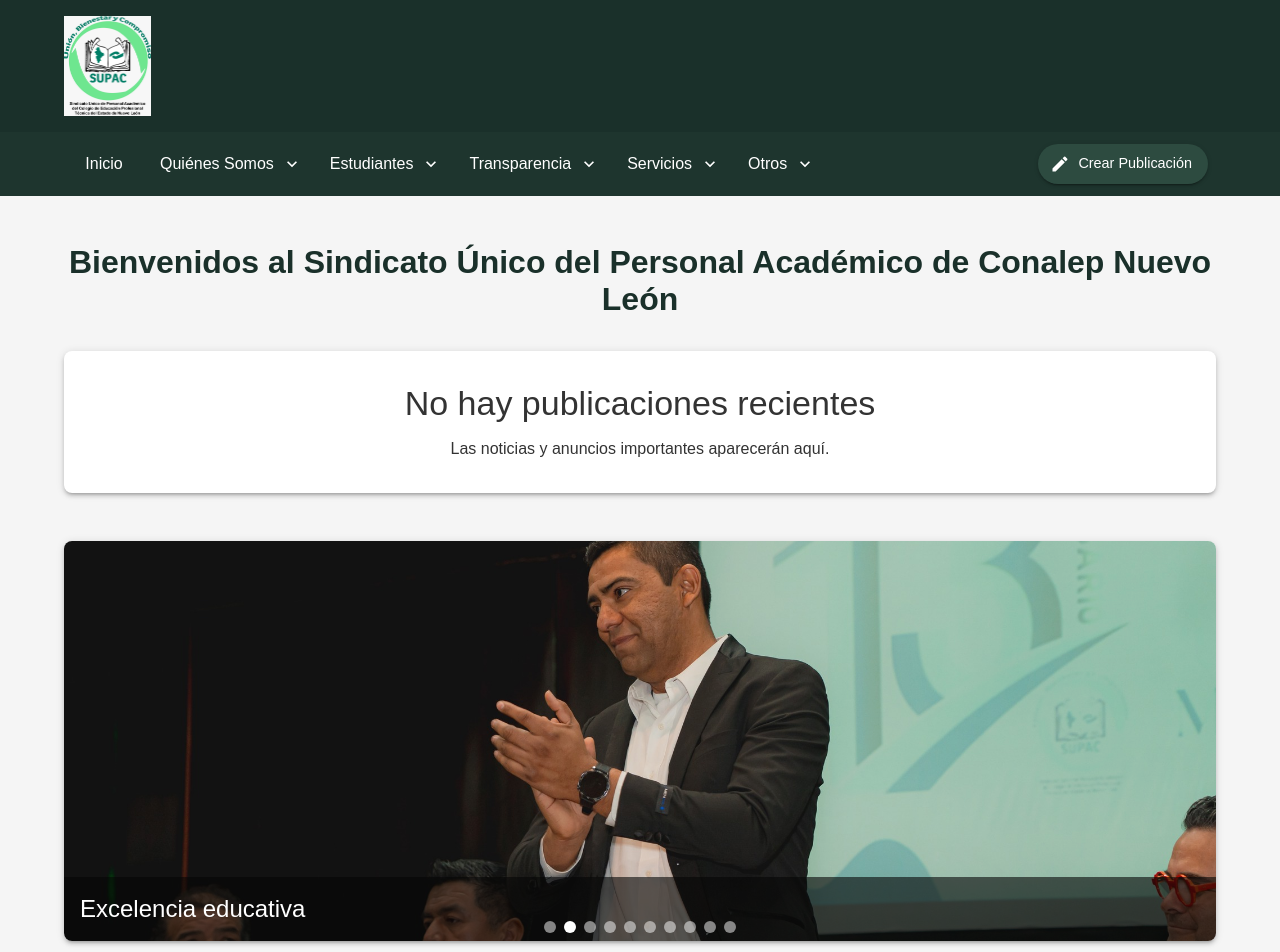
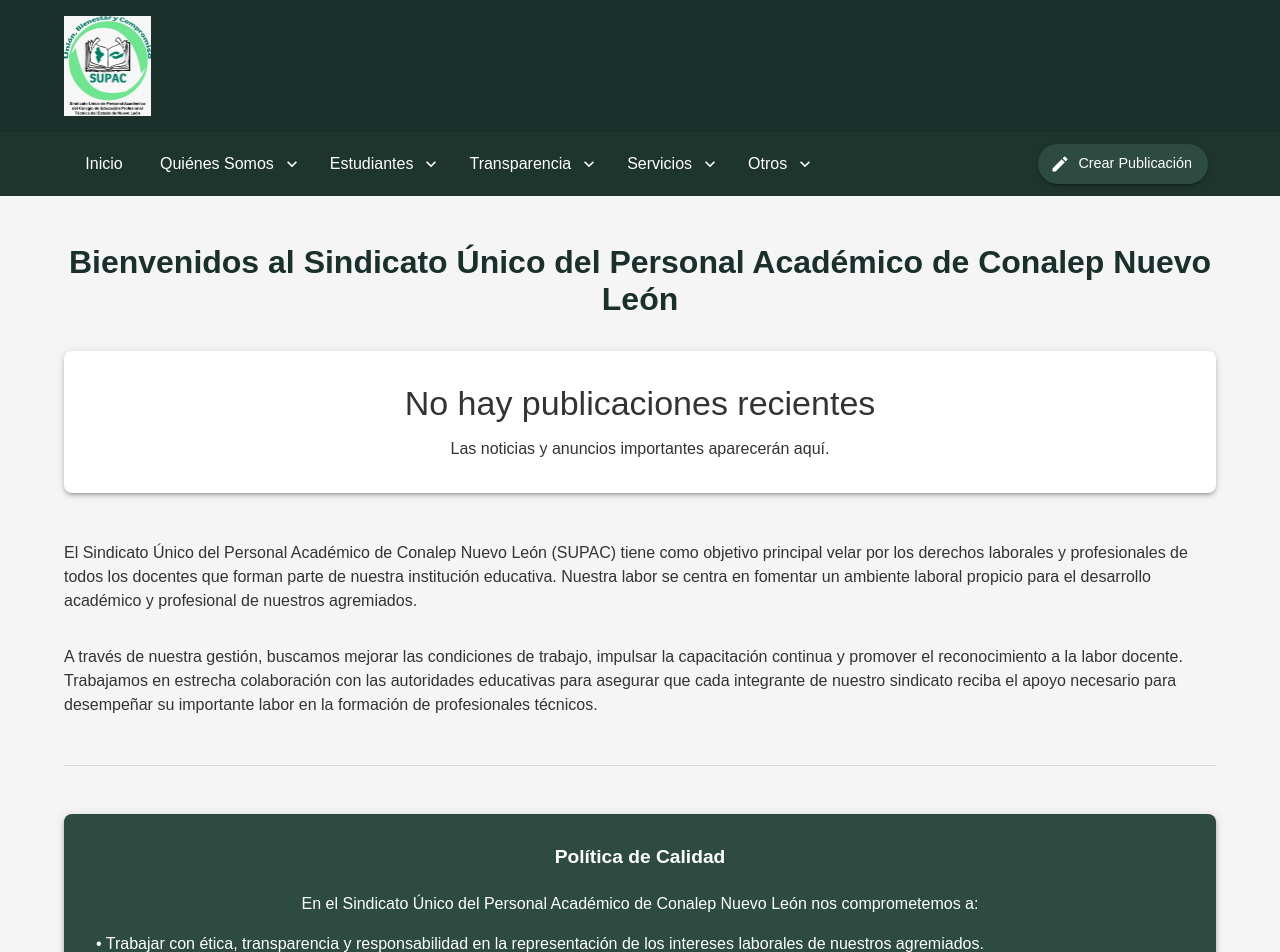
Before and after one commit to AngelIpina12/proyecto-sindicato, a React (Vite) app: page / in a window 1280 px wide. Shown: the top 952 px of the page. Built offline with nearby package versions, Linux system fonts and the light colour scheme.

Commit message:
Add cambios en estilos en pantalla de Crear Publicacion

```diff
--- a/src/pages/content/Home.jsx
+++ b/src/pages/content/Home.jsx
@@ -100,7 +100,7 @@
                 <NewsCarousel />
 
                 {/* Carrusel de imágenes */}
-                <Box
+                {/* <Box
                     sx={{
                         position: 'relative',
                         mb: 6,
@@ -147,7 +147,6 @@
                             </Box>
                         ))}
 
-                        {/* Controles del carrusel */}
                         <Box
                             className="carousel-controls"
                             sx={{
@@ -198,7 +197,6 @@
                             </Box>
                         </Box>
 
-                        {/* Indicadores del carrusel */}
                         <Box
                             sx={{
                                 position: 'absolute',
@@ -227,7 +225,7 @@
                             ))}
                         </Box>
                     </Paper>
-                </Box>
+                </Box> */}
 
                 {/* Información introductoria */}
                 <Typography variant="body1" paragraph sx={{ mb: 4 }}>
--- a/src/pages/content/PostDetail.jsx
+++ b/src/pages/content/PostDetail.jsx
@@ -97,12 +97,13 @@
               {post.title}
             </Typography>
 
-            <Box sx={{ display: 'flex', alignItems: 'center', mb: 3 }}>
+            <Box sx={{ display: 'flex', alignItems: 'center', mb: 3, }}>
               <Chip
                 icon={<CalendarTodayIcon />}
                 label={post.date ? formatDate(post.date) : 'Fecha no disponible'}
                 variant="outlined"
                 size="small"
+                sx={{ p: 2}}
               />
             </Box>
 
--- a/src/pages/layout/Navbar.jsx
+++ b/src/pages/layout/Navbar.jsx
@@ -94,9 +94,9 @@
 
 const StyledMenuItem = styled(MenuItem)(({ theme }) => ({
     color: '#ffffff',
-    transition: 'background-color 0.3s ease', // Transición suave
+    transition: 'background-color 0.3s ease',
     '&:hover': {
-        color: 'rgba(204, 204, 204, 0.74)', // Verde lima muy suave para submenús
+        color: 'rgba(204, 204, 204, 0.74)',
     },
 }));
 
@@ -107,8 +107,11 @@
     fontSize: '0.9rem',
     borderRadius: '20px',
     padding: theme.spacing(0.5, 2),
+    transition: 'background-color 0.3s ease, transform 0.2s ease',
     '&:hover': {
+        color: 'rgba(204, 204, 204, 0.74)',
         backgroundColor: theme.palette.primary.main,
+        transform: 'scale(1.07)',
     },
 }));
 
```
